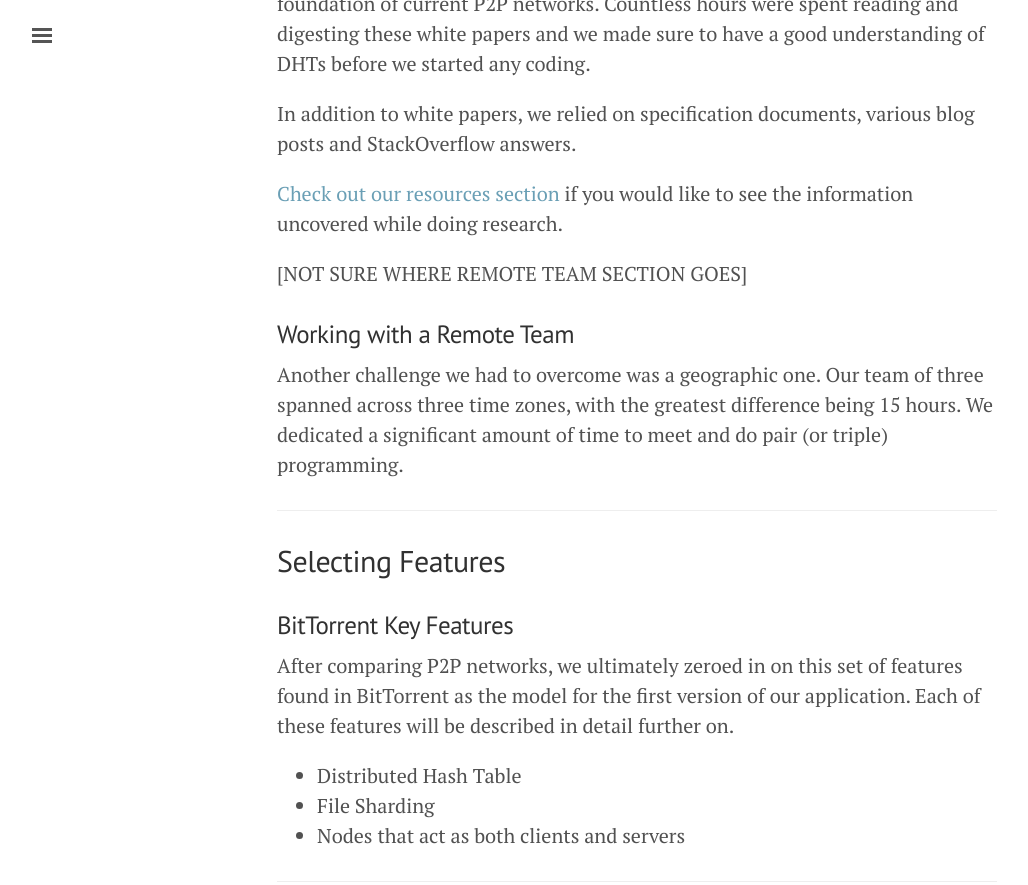
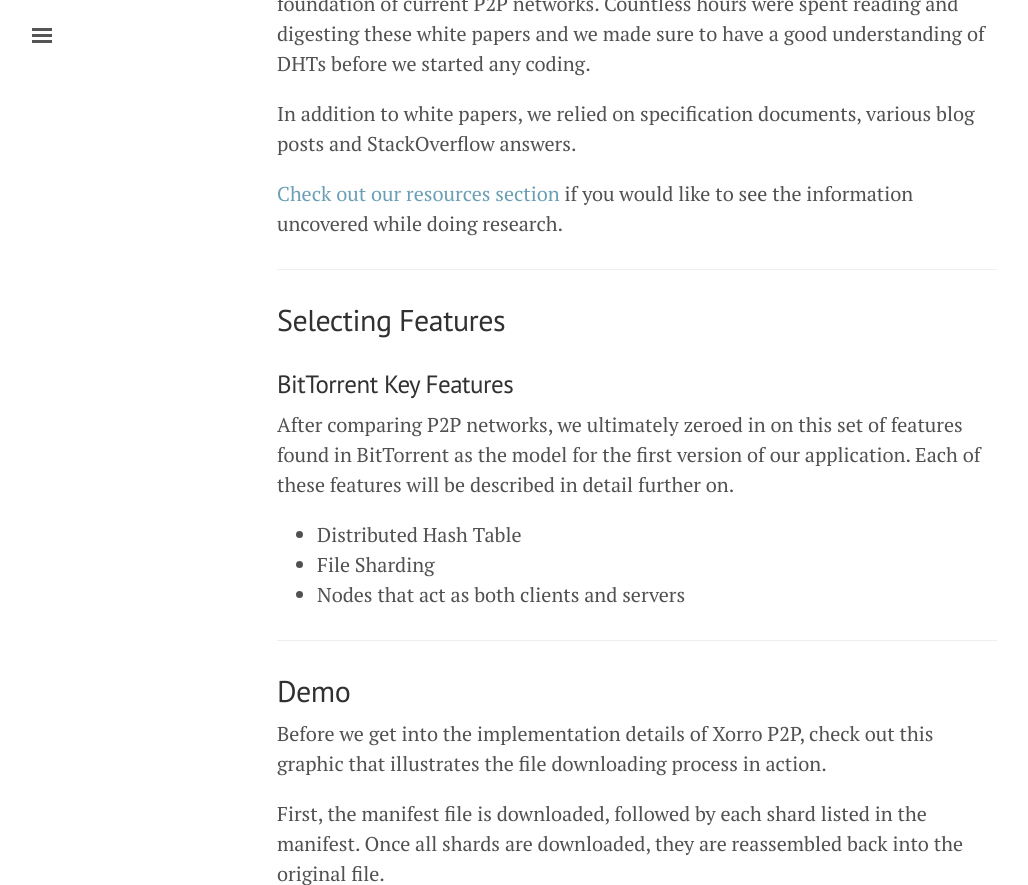
Before and after one commit to xorro-p2p/xorro-p2p.github.io, a Jekyll site: the page built from index.md, in a window 1280 px wide and 900 px high, scrolled down 3374 px, cut to the strip 0-885 px from the top of the window. Shown: the whole strip, without its empty margins (3-1031 px from the left). Built offline with Jekyll 4.4.1, drawn with Linux system fonts in a browser that asks for light colours.

Commit message:
commented out remote team section

```diff
--- a/_includes/story-research.html
+++ b/_includes/story-research.html
@@ -29,7 +29,7 @@
   <p>In addition to white papers, we relied on specification documents, various blog posts and StackOverflow answers.</p>
 
   <p><a href="resources/">Check out our resources section</a> if you would like to see the information uncovered while doing research.</p>
-
+<!--
   [NOT SURE WHERE REMOTE TEAM SECTION GOES]
   <h3>Working with a Remote Team</h3>
-  <p>Another challenge we had to overcome was a geographic one. Our team of three spanned across three time zones, with the greatest difference being 15 hours. We dedicated a significant amount of time to meet and do pair (or triple) programming.</p>
+  <p>Another challenge we had to overcome was a geographic one. Our team of three spanned across three time zones, with the greatest difference being 15 hours. We dedicated a significant amount of time to meet and do pair (or triple) programming.</p> -->
```
